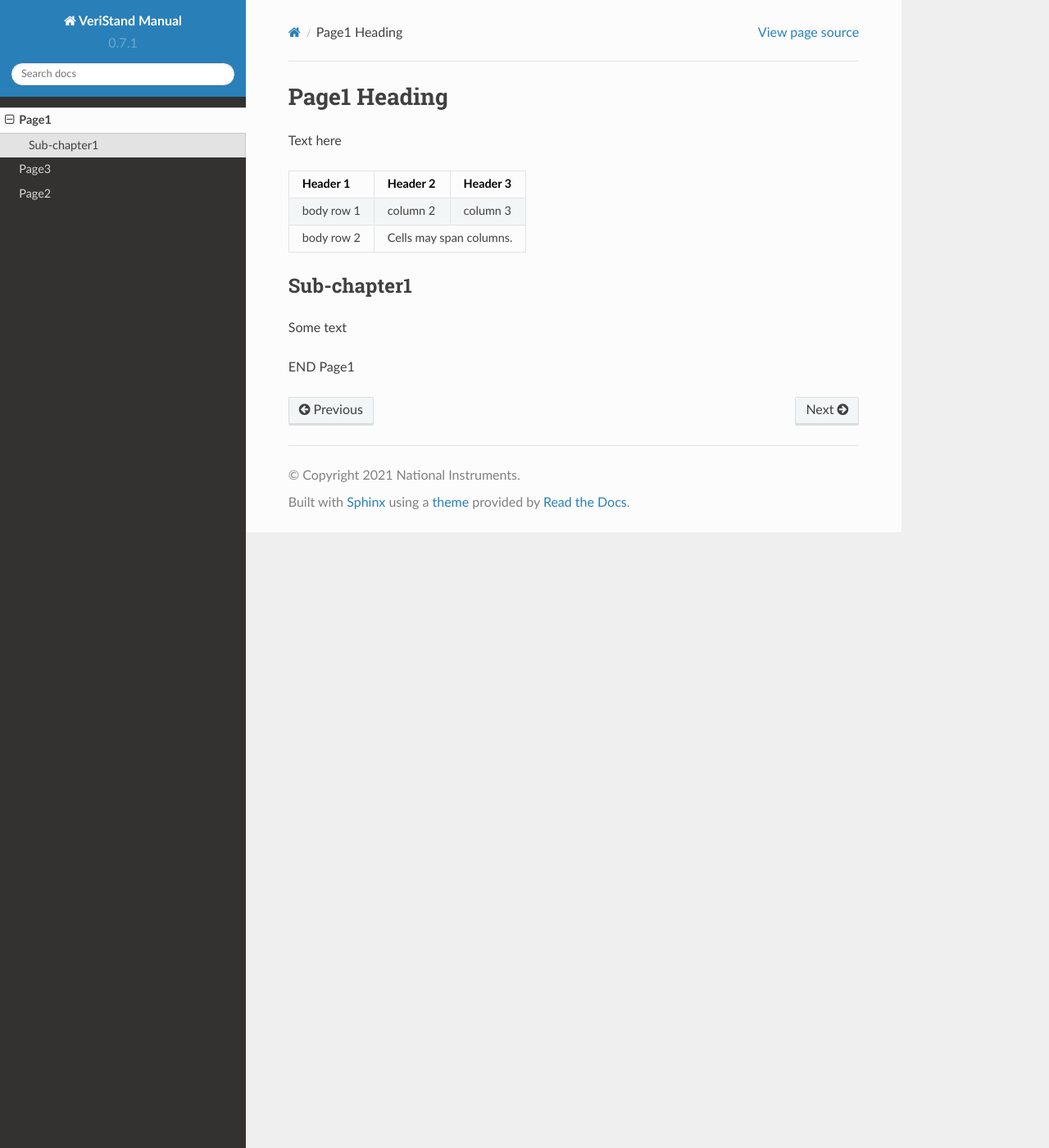
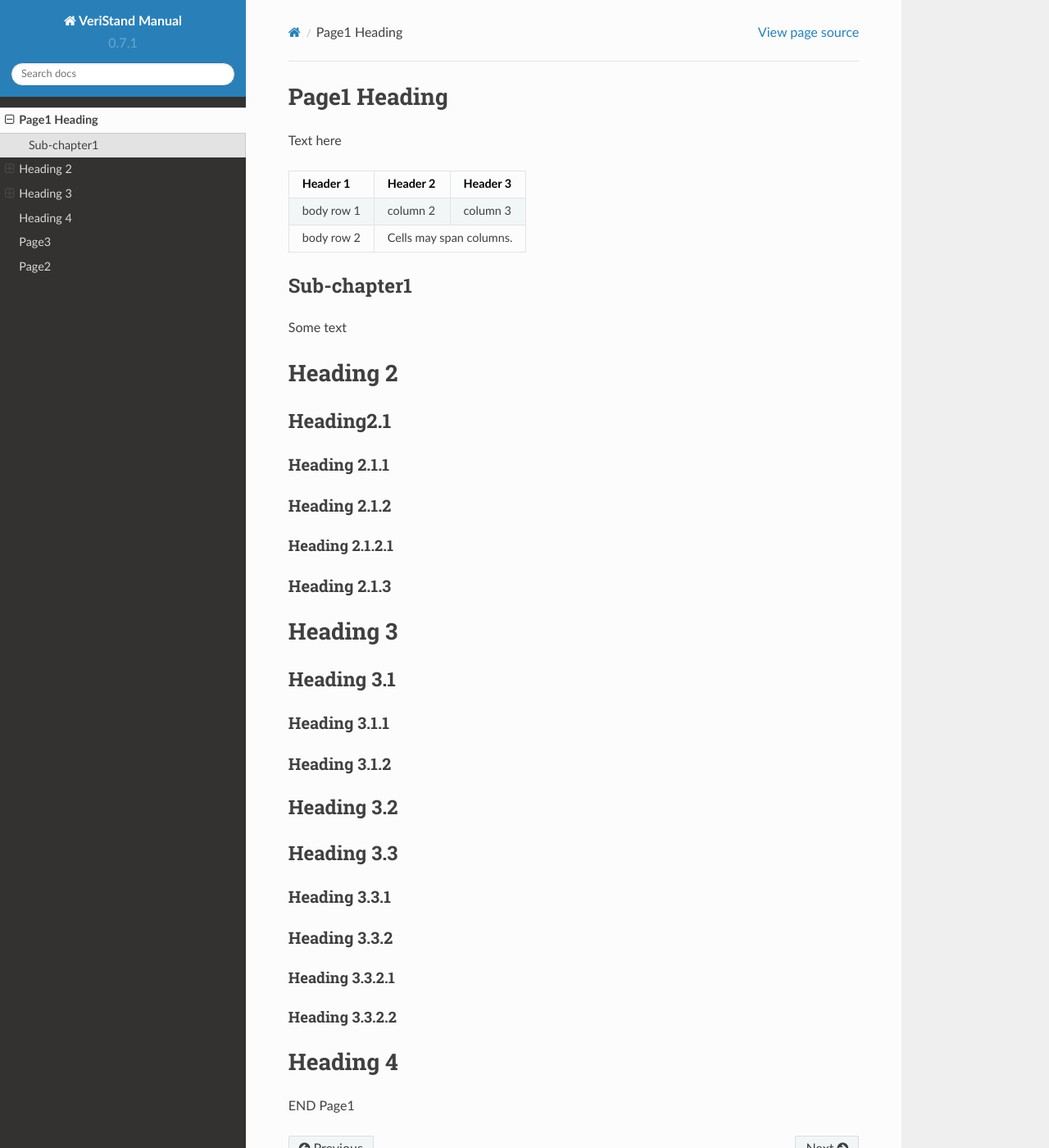
Before and after one commit to phutanu/GitHubPagesUsingRTD, a Sphinx documentation site: the page built from docs/Page1.md, in a window 1280 px wide and 1400 px high. Shown: the whole window at 82% size. Built offline with Sphinx 7.4.7 and the Read the Docs theme 2.0.0, drawn with Linux system fonts in a browser that asks for light colours.

Commit message:
Update Page1.md

```diff
--- a/docs/Page1.md
+++ b/docs/Page1.md
@@ -16,4 +16,38 @@
 
 Some text
 
+# Heading 2
+
+## Heading2.1
+
+### Heading 2.1.1
+
+### Heading 2.1.2
+
+#### Heading 2.1.2.1
+
+### Heading 2.1.3
+
+# Heading 3
+
+## Heading 3.1
+
+### Heading 3.1.1
+
+### Heading 3.1.2
+
+## Heading 3.2
+
+## Heading 3.3
+
+### Heading 3.3.1
+
+### Heading 3.3.2
+
+#### Heading 3.3.2.1
+
+#### Heading 3.3.2.2
+
+# Heading 4
+
 END Page1
```
